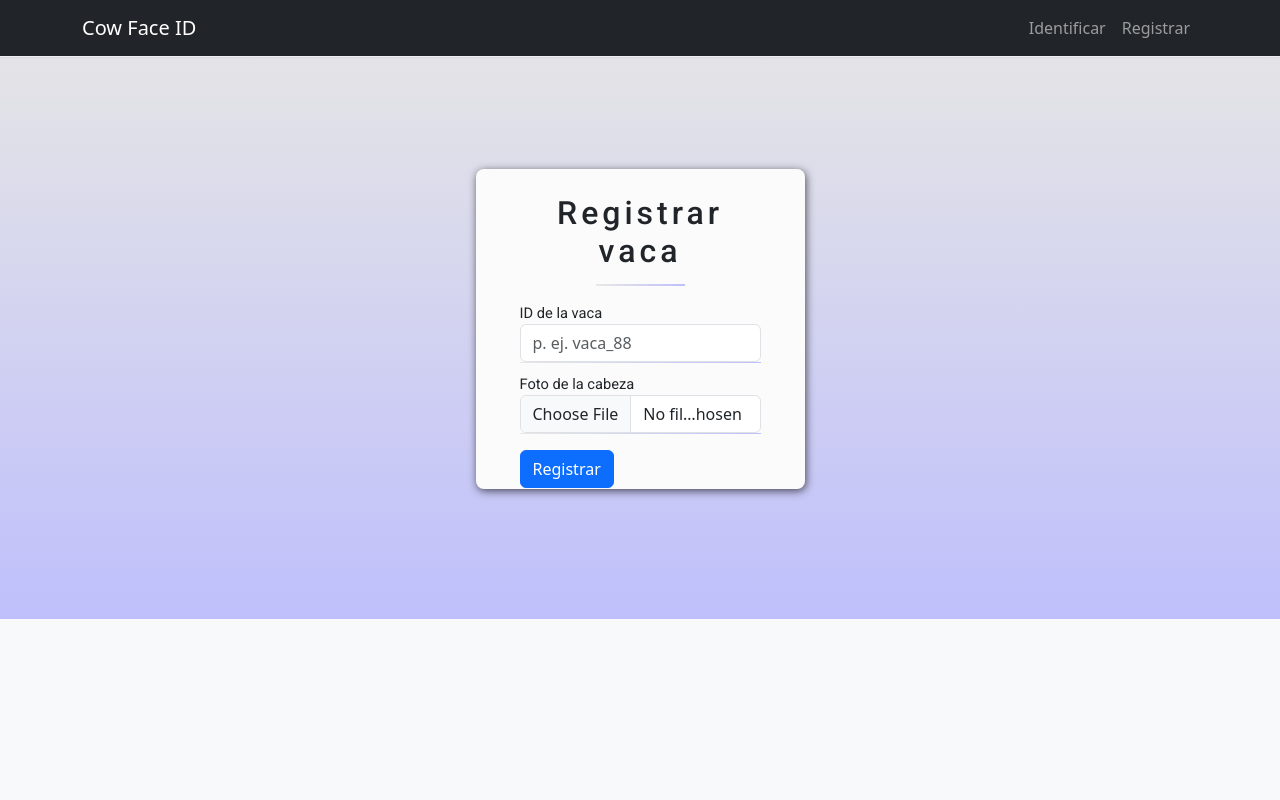
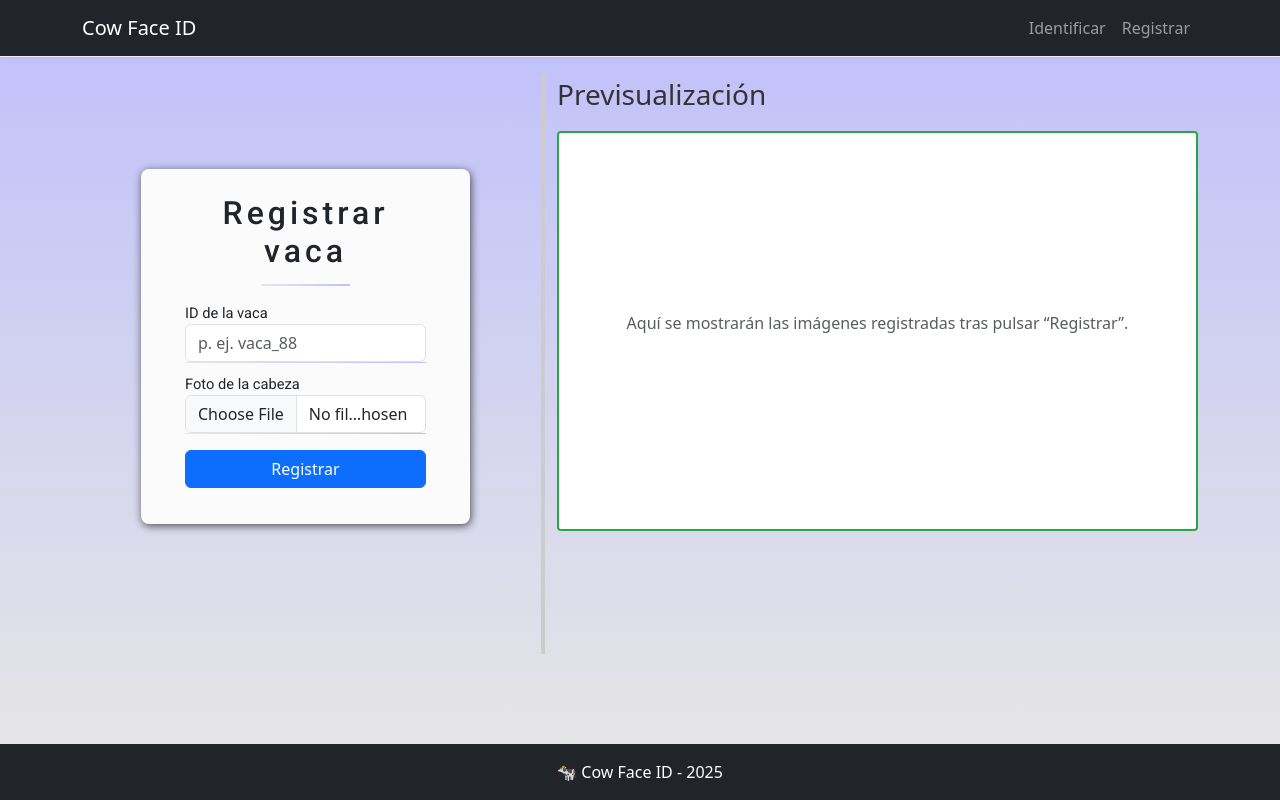
Before and after one commit to felipeflorian/cow-face-identification-with-siamese-network-and-YOLOv11, a Flask app: template final_app/app/templates/register.html in a window 1280 px wide. Run offline with Flask 3, Linux system fonts and the light colour scheme; the template is opened without the code that fills it, so the values that code supplies are empty.

Commit message:
Modified layout in index.html and register.html

```diff
--- a/final_app/app/templates/base.html
+++ b/final_app/app/templates/base.html
@@ -15,7 +15,7 @@
 
     <link rel="stylesheet" href="https://cdn.jsdelivr.net/npm/bootstrap@5.3.3/dist/css/bootstrap.min.css">
   </head>
-  <body class="bg-light">
+  <body class="d-flex flex-column min-vh-100 bg-light">
 
     <!-- Barra de navegación -->
     <nav class="navbar navbar-expand-lg bg-dark navbar-dark mb-3">
@@ -58,5 +58,14 @@
 
     <script src="https://cdn.jsdelivr.net/npm/bootstrap@5.3.3/dist/js/bootstrap.bundle.min.js"></script>
     {% block scripts %}{% endblock %}
+
+
+    <!-- después de tu bloque de scripts, justo antes de </body>: -->
+  <footer class="bg-dark text-white text-center py-3 mt-auto">
+    <div class="container">
+      🐄 Cow Face ID - 2025
+    </div>
+  </footer>
+
   </body>
 </html>
--- a/final_app/app/templates/register.html
+++ b/final_app/app/templates/register.html
@@ -2,12 +2,65 @@
 {% block title %}Registrar vaca | Cow Face ID{% endblock %}
 
 {% block extra_css %}
-  <link rel="stylesheet" href="{{ url_for('static', filename='css/style_form.css') }}">
+  <link rel="stylesheet" href="{{ url_for('static', filename='css/style_table.css') }}">
+  <style>
+    /* Columna de formulario con separador */
+      #card {
+      height: auto !important;
+      padding-bottom: 1.5rem;
+    }
+
+    .form-column {
+      padding-right: 2.5rem;
+      border-right: 4px solid #ccc;
+    }
+
+
+    /* Previsualización a la derecha */
+    .preview-header {
+      font-size: 1.75rem;
+      font-weight: 500;
+      margin-bottom: 1rem;
+      color: #333;
+    }
+    .preview-panel {
+      min-height: 400px;
+      padding: 1rem;
+      background: #fff;
+      border: 2px solid #28a745;
+      border-radius: .25rem;
+
+      display: flex;
+      flex-wrap: wrap;
+      justify-content: center;
+      align-items: center;
+      gap: .5rem;
+    }
+    .preview-box {
+      width: 200px;
+      height: 200px;
+      overflow: hidden;
+      border: 1px solid #ddd;
+      border-radius: .25rem;
+    }
+    .preview-box img {
+      width: 100%;
+      height: 100%;
+      object-fit: cover;
+    }
+
+     .form-control, .form-content, .btn {
+      box-sizing: border-box;
+      width: 100%;
+    }
+
+  </style>
 {% endblock %}
 
 {% block content %}
-<div class="row justify-content-center">
-  <div class="col-md-6">
+  <div class="row">
+    <!-- IZQUIERDA: formulario idéntico al de identificar -->
+    <div class="col-md-5 form-column">
        <div id="card">
         <div id="card-content">
           <h2 id="card-title">Registrar vaca</h2>
@@ -34,26 +87,28 @@
                   accept="image/*"
                   required>
             <div class="form-border"></div>
-
             <button class="btn btn-primary mt-3">Registrar</button>
           </form>
         </div>
       </div>
     </div>
 
+    <!-- DERECHA: previsualización -->
+    <div class="col-md-7">
+      <div class="preview-header">Previsualización</div>
+      <div class="preview-panel">
         {% if previews %}
-    <div class="col-md-6">
-      <h4>Previsualización</h4>
-      <div class="preview-container border p-2">
-        <div class="d-flex flex-wrap gap-2">
           {% for src in previews %}
             <div class="preview-box">
-              <img src="{{ src }}" class="preview-img rounded" alt="Preview de vaca">
+              <img src="{{ src }}" alt="Preview de vaca">
             </div>
           {% endfor %}
+        {% else %}
+          <p class="text-muted text-center w-100">
+            Aquí se mostrarán las imágenes registradas tras pulsar “Registrar”.
+          </p>
+        {% endif %}
       </div>
     </div>
   </div>
-  {% endif %}
-</div>
 {% endblock %}
```
Also changed, not shown: final_app/app/templates/index.html (+46 -34 lines). Lines whose indentation alone changed are shown as unchanged.
